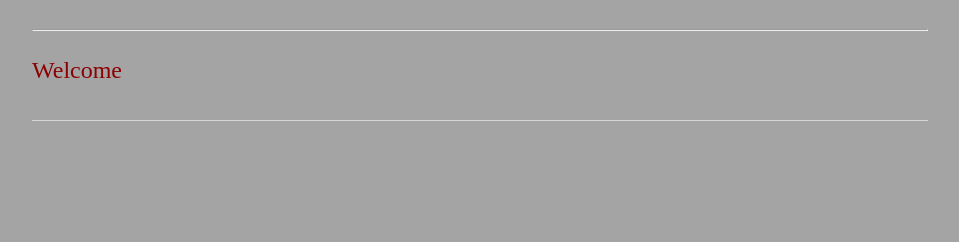
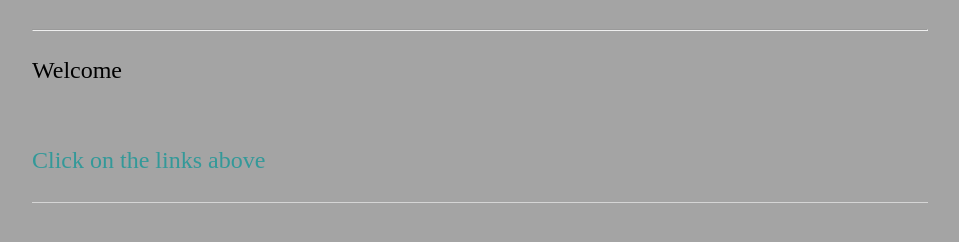
Before and after one commit to JamieFord/JamieFord.github.io, a plain HTML site: page index.html in a window 1280 px wide. Shown: the part 168-410 px from the top of the page, without its empty margins (160-1119 px from the left). Drawn offline with Linux system fonts and the light colour scheme.

Commit message:
Update index.html

```diff
--- a/index.html
+++ b/index.html
@@ -19,8 +19,9 @@
         		<h1>James (Jamie) Scott Ford</h1>
 			<hr>
 		<br>
-			<font size="+2" color="DarkRed">Welcome</font>
+			<font size="+2">Welcome</font>
 			<br><br><br>
+			<p>Click on the links above</p>
 
 
     		</div><!-- /.blurb -->
```
